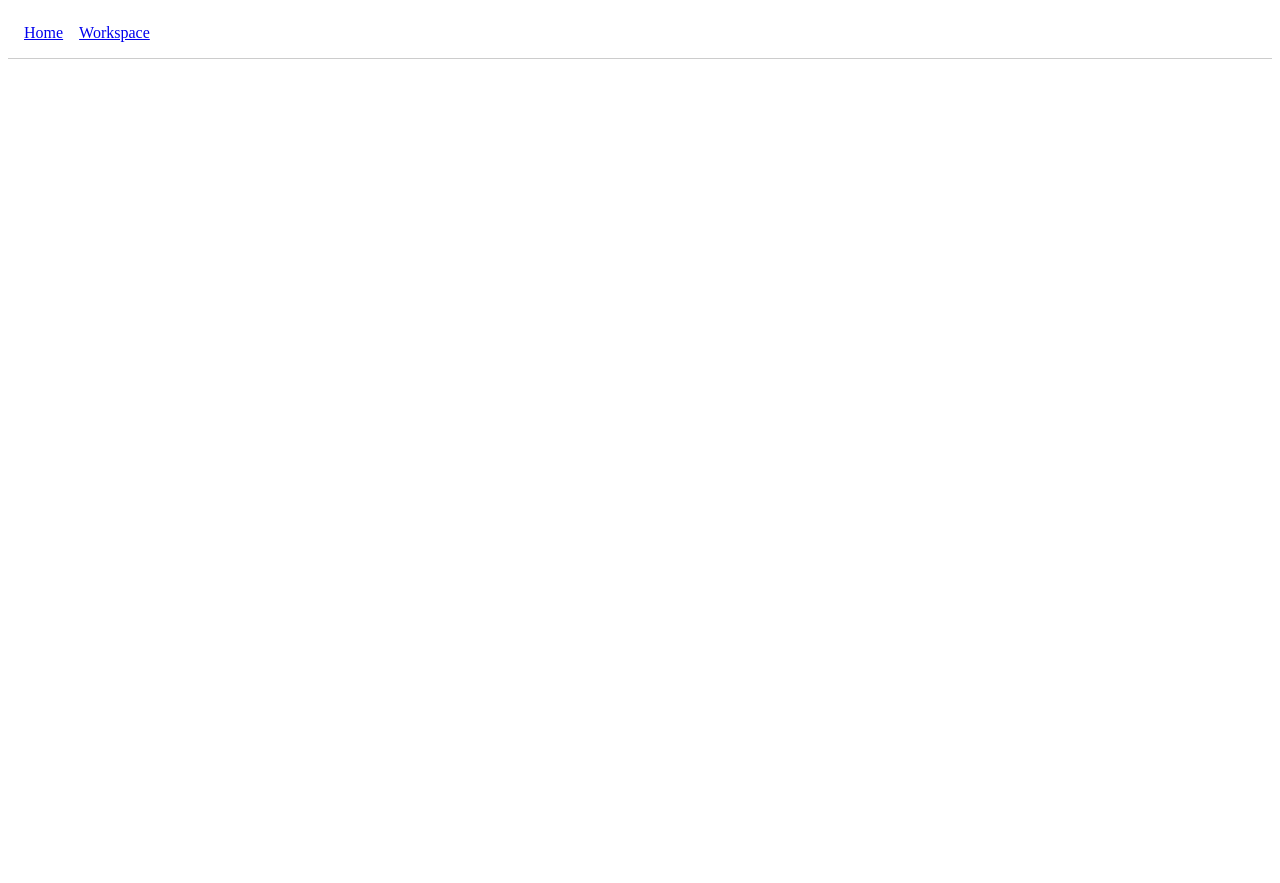
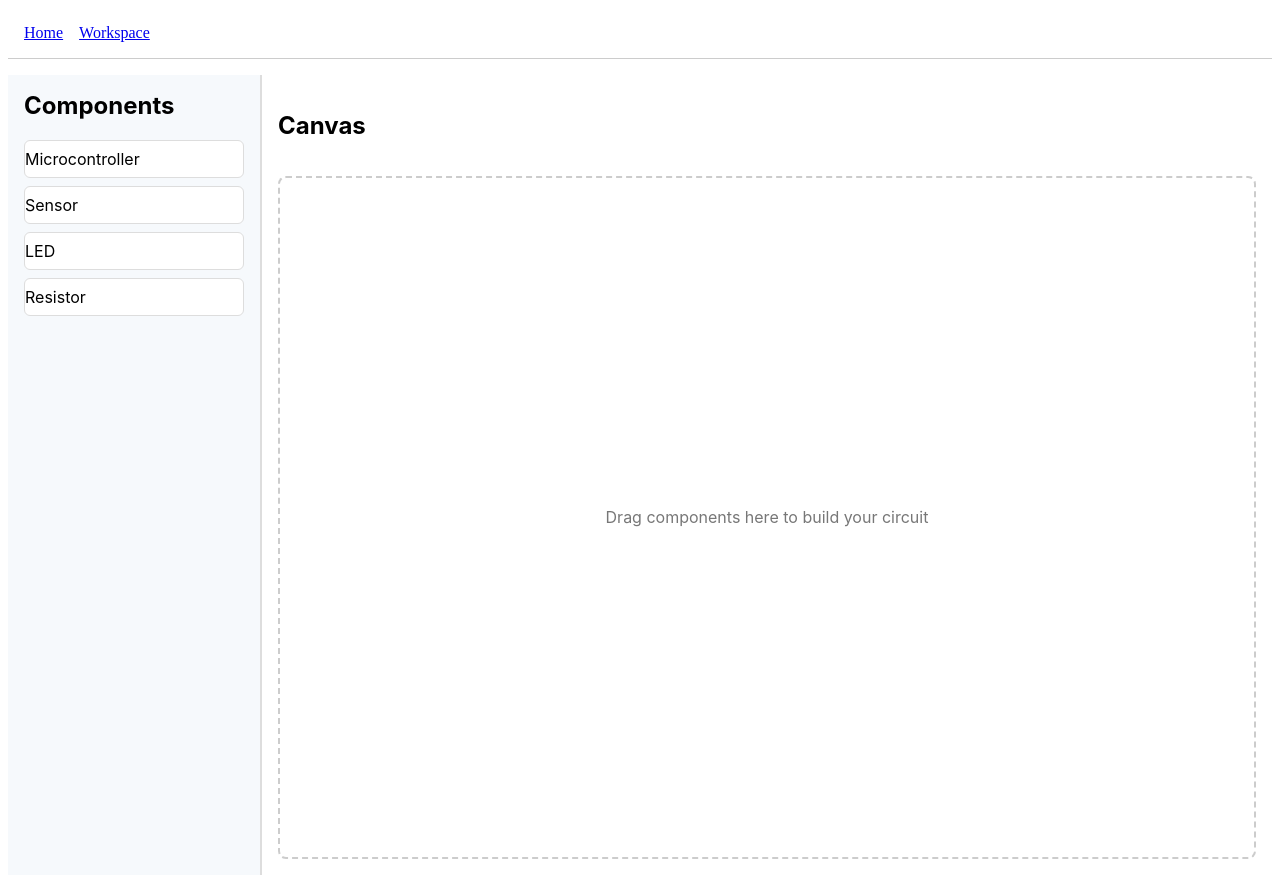
Before and after one commit to fodedoucara/Ohmworks, a React (Vite) app in the folder ohmworks-frontend/: page /workspace in a window 1280 px wide. Before the commit this address had no page. Before the commit the page ends 800 px from the top, so only its background shows below. Built offline with nearby package versions, Linux system fonts and the light colour scheme.

Commit message:
add Workspace component and styles; update routing in App component

```diff
--- a/ohmworks-frontend/src/App.jsx
+++ b/ohmworks-frontend/src/App.jsx
@@ -1,5 +1,6 @@
 import { Route, Routes } from "react-router-dom"
 import Home from "./pages/home";
+import Workspace from "./pages/Workspace";
 import Navbar from "./components/Navbar";
 
 
@@ -11,6 +12,7 @@ function App() {
       <Navbar />
       <Routes>
         <Route path="/" element={<Home />} />
+        <Route path="/workspace" element={<Workspace />} />
       </Routes>
     </>
   );
--- a/ohmworks-frontend/src/pages/Home.jsx
+++ b/ohmworks-frontend/src/pages/Home.jsx
@@ -12,7 +12,7 @@ export default function Home() {
             <section className={styles.hero}>
                 <h1 className={styles.title}>Ohmworks -The Path of Least Resistance</h1>
                 <p className={styles.subtitle}>
-                    Build, simulate, and test real-world electronics online — no breadboard required.
+                    Build, simulate, and test real-world electronics online.
                 </p>
                 <div className={styles.buttons}>
                     <button
--- /dev/null
+++ b/ohmworks-frontend/src/pages/Workspace.jsx
@@ -0,0 +1,26 @@
+// src/pages/Workspace.jsx
+import React from "react";
+import styles from "./Workspace.module.css";
+
+export default function Workspace() {
+  return (
+    <div className={styles.container}>
+      <aside className={styles.sidebar}>
+        <h2>Components</h2>
+        <ul>
+          <li>Microcontroller</li>
+          <li>Sensor</li>
+          <li>LED</li>
+          <li>Resistor</li>
+        </ul>
+      </aside>
+      <main className={styles.canvasArea}>
+        <h2>Canvas</h2>
+        <div className={styles.canvasPlaceholder}>
+          {/* Later we’ll implement draggable components here */}
+          <p>Drag components here to build your circuit</p>
+        </div>
+      </main>
+    </div>
+  );
+}
--- /dev/null
+++ b/ohmworks-frontend/src/pages/Workspace.module.css
@@ -0,0 +1,51 @@
+/* src/pages/Workspace.module.css */
+.container {
+  display: flex;
+  height: 100vh;
+  font-family: Inter, sans-serif;
+}
+
+.sidebar {
+  width: 220px;
+  border-right: 2px solid #ddd;
+  padding: 1rem;
+  background-color: #f6f9fc;
+}
+
+.sidebar h2 {
+  margin-top: 0;
+}
+
+.sidebar ul {
+  list-style: none;
+  padding: 0;
+}
+
+.sidebar li {
+  padding: 0.5rem 0;
+  cursor: grab;
+  background: white;
+  border: 1px solid #ddd;
+  border-radius: 6px;
+  margin-bottom: 0.5rem;
+}
+
+.canvasArea {
+  flex: 1;
+  padding: 1rem;
+  display: flex;
+  flex-direction: column;
+}
+
+.canvasPlaceholder {
+  flex: 1;
+  margin-top: 1rem;
+  border: 2px dashed #ccc;
+  border-radius: 8px;
+  background-color: #fff;
+  display: flex;
+  align-items: center;
+  justify-content: center;
+  color: #777;
+  font-size: 1rem;
+}
```
